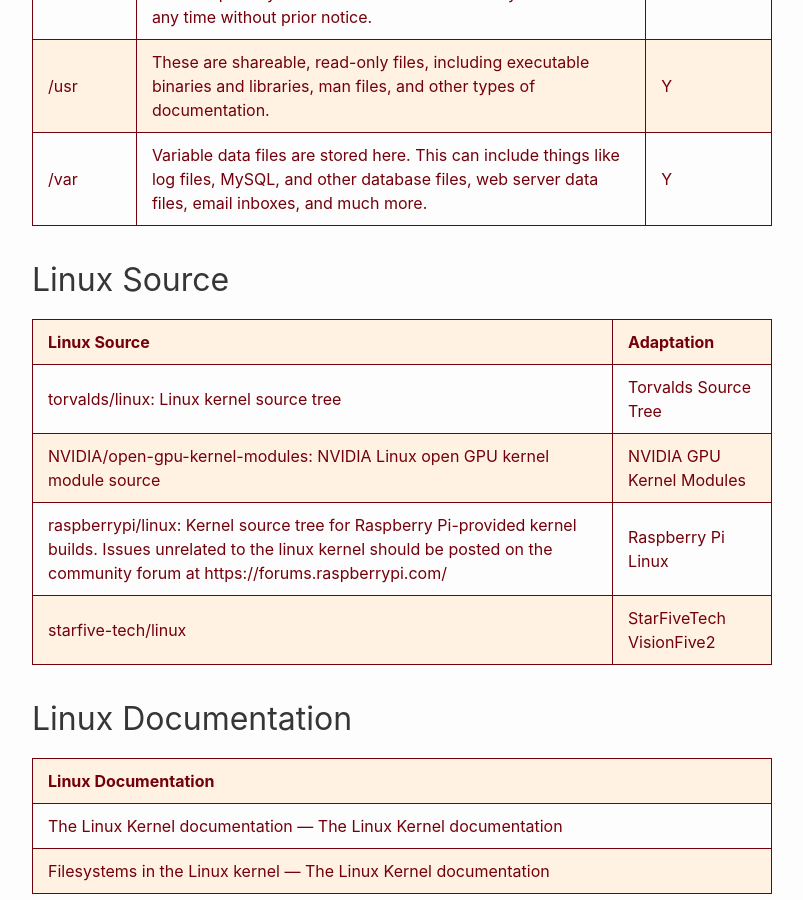
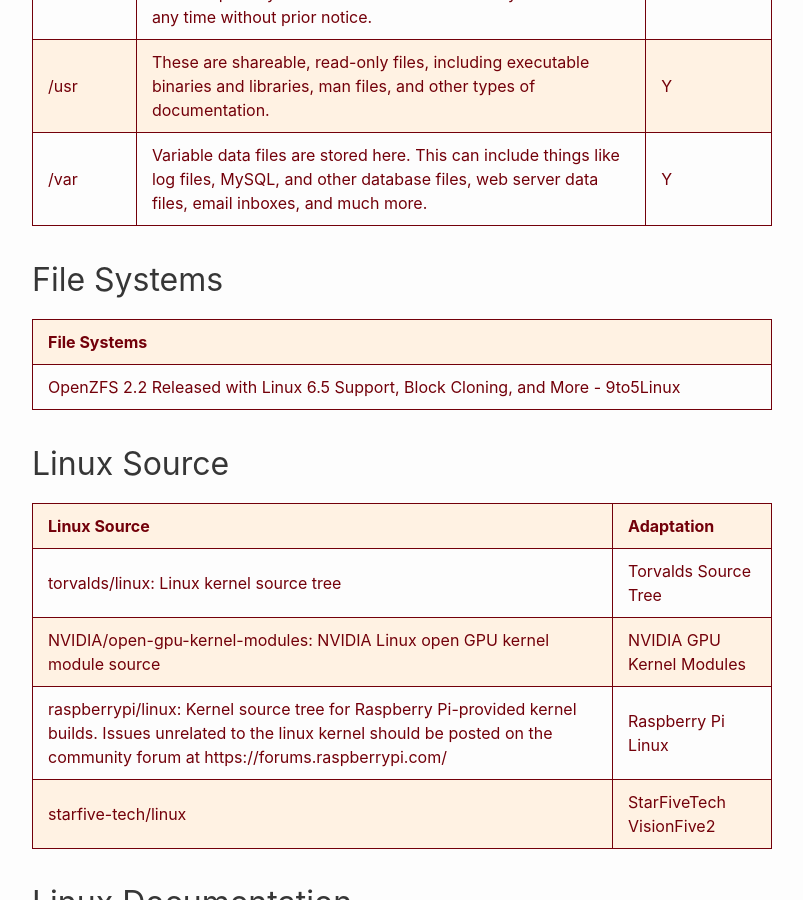
Before and after one commit to RalphHightower/RalphHightower, a Jekyll site: the page built from LinuxNotes.md, in a window 1280 px wide and 900 px high, scrolled down 2700 px. Shown: the whole window, without its empty margins (238-1041 px from the left). Built offline with Jekyll 4.4.1, drawn with Linux system fonts in a browser that asks for light colours; our own code applies the rules of GitHub Pages for plain Markdown files.

Commit message:
[docs](doc): Linux File System — OpenZFS

```diff
--- a/LinuxNotes.md
+++ b/LinuxNotes.md
@@ -21,6 +21,12 @@
 | /var	| Variable data files are stored here. This can include things like log files, MySQL, and other database files, web server data files, email inboxes, and much more. | Y |
 
 [^11]: I'm fairly positive that /tmp can be a mountable directory. However, there would be two temp directories,  1) for single user mode and 2) the second /tmp for multi user mode
+
+## File Systems
+
+| File Systems |
+|---|
+| [OpenZFS 2.2 Released with Linux 6.5 Support, Block Cloning, and More - 9to5Linux](https://9to5linux.com/openzfs-2-2-released-with-linux-6-5-support-block-cloning-and-more ) |
 
 ## Linux Source
 
```
